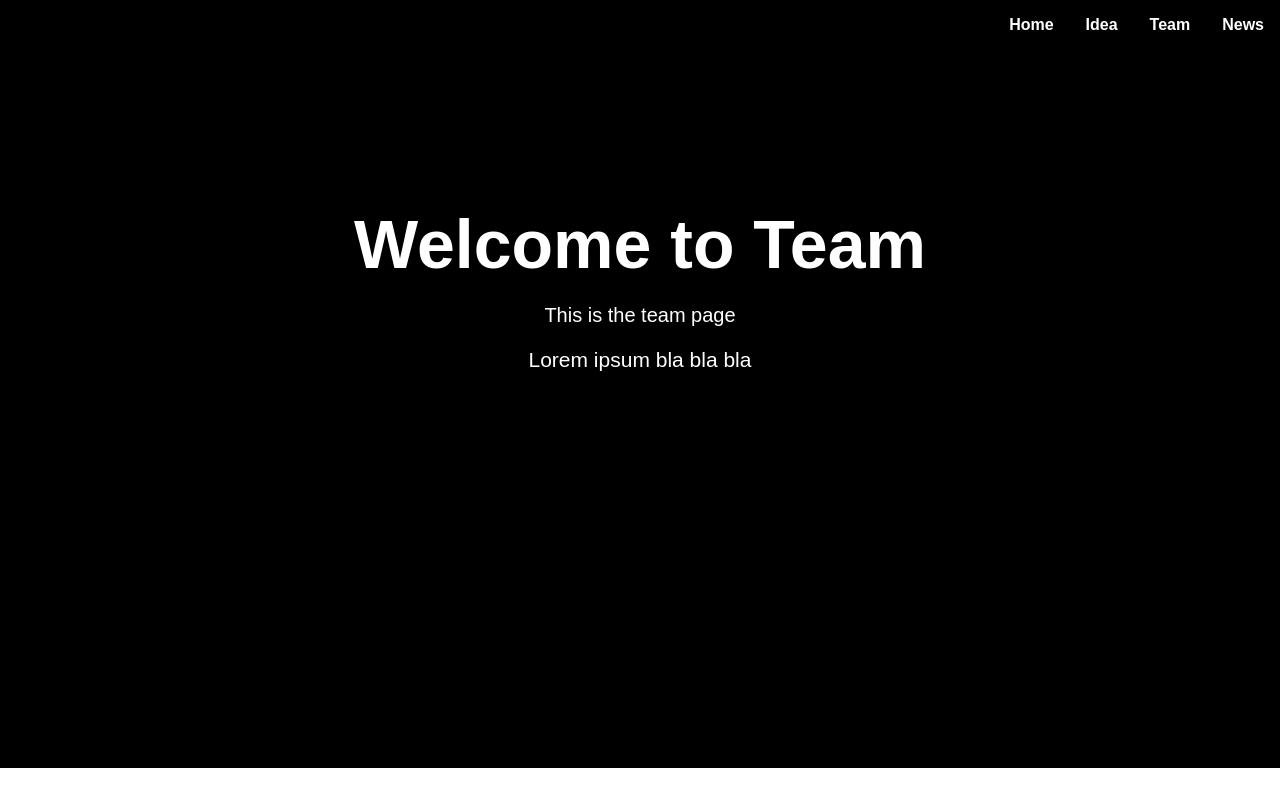
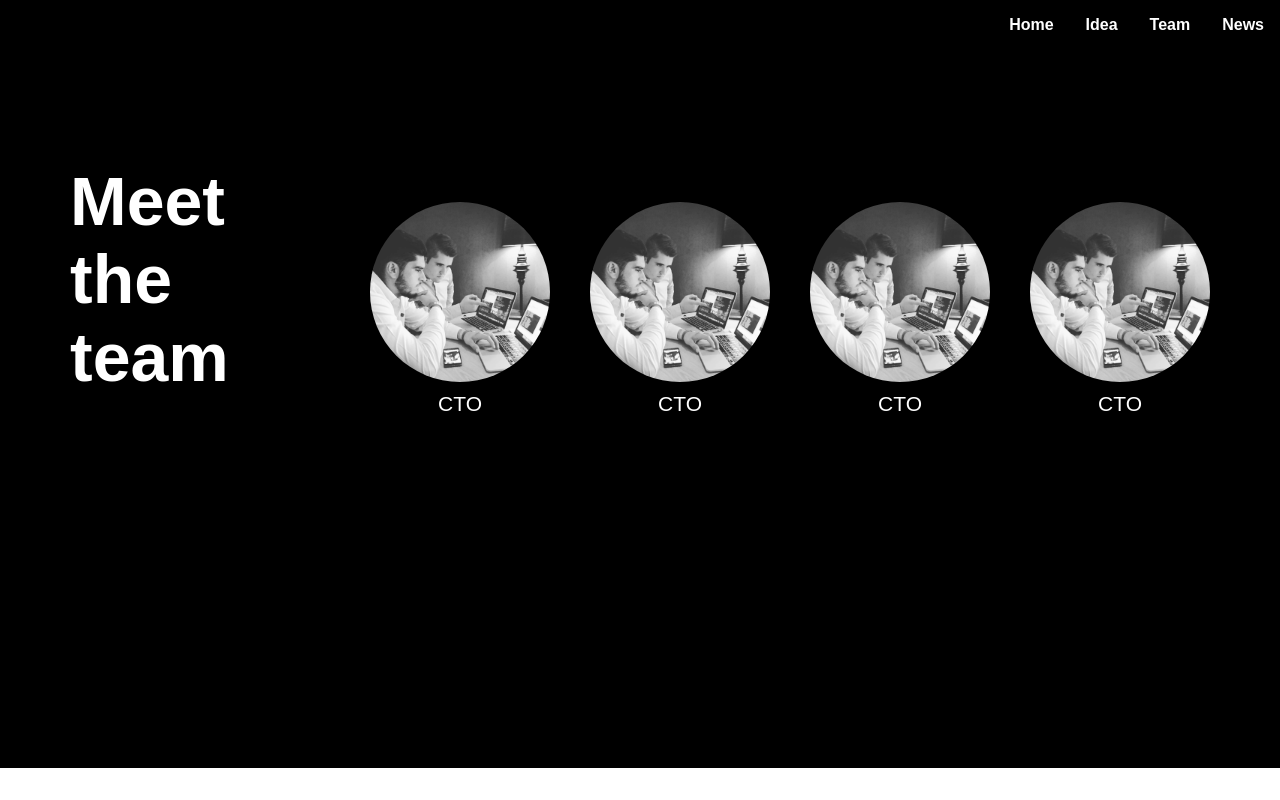
Before and after one commit to jeremyscatigna/hyve.fr, a React (Create React App) app: page /team in a window 1280 px wide. Built offline with nearby package versions, Linux system fonts and the light colour scheme.

Commit message:
begin to work on the team page, create BubbleImage component and animation

```diff
--- /dev/null
+++ b/src/components/BubbleImage.js
@@ -0,0 +1,19 @@
+import styled from 'styled-components';
+
+const BubbleImage = styled.img`
+  height: 180px;
+  width: 180px;
+  border-radius: 100%;
+  cursor: pointer;
+  margin-left: 40px;
+  margin-top: 40px;
+  transition: width .5s ease-in-out, height .5s ease-in-out, filter 0.5s ease-in-out;
+
+  &:hover {
+    width: 200px;
+    height: 200px;
+    filter: opacity(30%);
+  }
+`;
+
+export default BubbleImage;
--- a/src/components/Section.js
+++ b/src/components/Section.js
@@ -12,7 +12,6 @@ const Section = styled.section`
     justify-content: center;
     height: 768px;
     background: white;
-    text-align: center
   `}
 
   ${Container} {
--- a/src/components/Team.js
+++ b/src/components/Team.js
@@ -3,17 +3,53 @@ import styled from 'styled-components';
 import Container from './Container';
 import Section from './Section';
 import { Heading, Subheading, Text } from './Typography';
+import BubbleImage from './BubbleImage';
+import Me from '../images/me.png';
 
 const TeamWrapper = styled(Section)`
   background: black;
+
+  ${Container} {
+    display: flex;
+    justify-content: center;
+  }
+
+  ${Text} {
+    margin-top: 10px;
+    margin-left: 40px;
+  }
+`;
+
+const ImageContainer = styled.div`
+  display: flex;
+  flex-direction: column;
+  justify-content: center;
+  align-items: center;
 `;
 
 const Team = () => (
   <TeamWrapper centered>
     <Container>
-      <Heading>Welcome to Team</Heading>
-      <Subheading>This is the team page</Subheading>
-      <Text>Lorem ipsum bla bla bla</Text>
+      <Heading>Meet the team</Heading>
+      <ImageContainer>
+        <BubbleImage src={Me} alt="Me" />
+        <Text>CTO</Text>
+      </ImageContainer>
+
+      <ImageContainer>
+        <BubbleImage src={Me} alt="Me" />
+        <Text>CTO</Text>
+      </ImageContainer>
+
+      <ImageContainer>
+        <BubbleImage src={Me} alt="Me" />
+        <Text>CTO</Text>
+      </ImageContainer>
+
+      <ImageContainer>
+        <BubbleImage src={Me} alt="Me" />
+        <Text>CTO</Text>
+      </ImageContainer>
     </Container>
   </TeamWrapper>
 );
--- a/src/components/Typography.js
+++ b/src/components/Typography.js
@@ -28,16 +28,16 @@ export const Heading = styled.h1`
 export const Subheading = styled.h2`
   margin-top: 0;
   margin-bottom: 0;
-  font-size: 20px;
+  font-size: 48px;
   font-weight: normal;
   color: white;
 
   @media (min-width: 480px) {
-    font-size: 16px;
+    font-size: 28px;
   }
 
   @media (min-width: 768px) {
-    font-size: 20px;
+    font-size: 48px;
   }
 
   // Styles for handling spacing between typography elements
```
Also changed, not shown: src/components/AwesomeIcon.js (added, +8 -0 lines), src/images/me.png (added).
